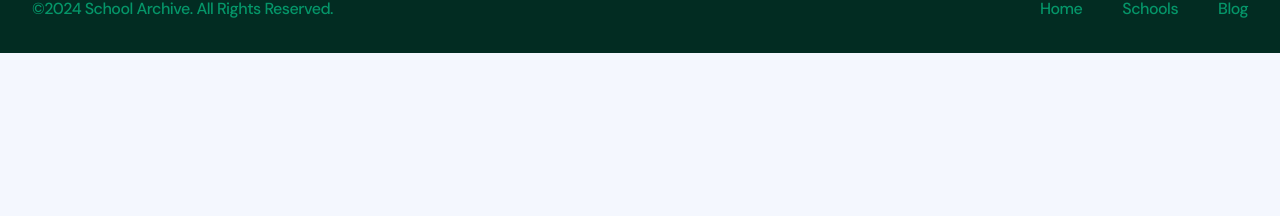
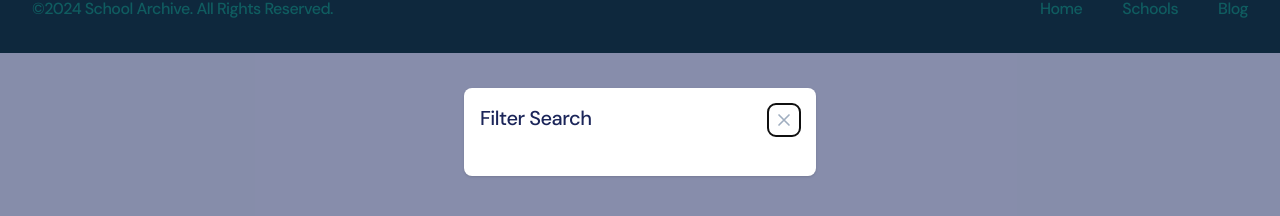
Before and after one commit to Meka-tech/school-archive, a React (Create React App) app: page /schools in a window 1280 px wide. Both pictures are taken after a click on the element "Filter". Shown: the part 268-484 px from the top of the page. Built offline with nearby package versions, Linux system fonts and the light colour scheme; no server answers; what tailwindcss-rtl would draw is missing.

Commit message:
landing page school bug fix

```diff
--- /dev/null
+++ b/src/components/modals/filterModal/index.jsx
@@ -0,0 +1,19 @@
+import { Modal } from "flowbite-react";
+import React from "react";
+
+const FilterModal = ({ headerText, action, bodyText }) => {
+  return (
+    <div className="w-full p-2 ">
+      <Modal.Header>Filter Search</Modal.Header>
+      <Modal.Body>
+        <div className="space-y-6">
+          <p className="text-lg font-medium leading-relaxed text-navy-900 dark:text-gray-400">
+            {bodyText}
+          </p>
+        </div>
+      </Modal.Body>
+    </div>
+  );
+};
+
+export default FilterModal;
--- a/src/components/school/term-view/classdata/index.jsx
+++ b/src/components/school/term-view/classdata/index.jsx
@@ -243,7 +243,7 @@ const ClassData = ({ data }) => {
           </thead>
           {classData.map((classDatum, index) => {
             return (
-              <tbody>
+              <tbody key={index}>
                 <tr className="border-b bg-white dark:border-[#047857] dark:bg-[#065f46]">
                   <th
                     scope="row"
@@ -303,7 +303,7 @@ const ClassData = ({ data }) => {
           </thead>
           {classData.map((classDatum, index) => {
             return (
-              <tbody>
+              <tbody key={index}>
                 <tr className="border-b bg-white dark:border-[#047857] dark:bg-[#065f46]">
                   <th
                     scope="row"
@@ -356,7 +356,7 @@ const ClassData = ({ data }) => {
           </thead>
           {classData.map((classDatum, index) => {
             return (
-              <tbody>
+              <tbody key={index}>
                 <tr className="border-b bg-white dark:border-[#047857] dark:bg-[#065f46]">
                   <th
                     scope="row"
--- a/src/components/school/term-view/stafflist/index.jsx
+++ b/src/components/school/term-view/stafflist/index.jsx
@@ -116,7 +116,7 @@ const StaffList = ({ data }) => {
             </thead>
             {staffListData.map((staff, index) => {
               return (
-                <tbody>
+                <tbody key={index}>
                   <tr
                     className=" relative  bg-white dark:border-[#047857] dark:bg-[#065f46]"
                     onMouseOver={() => {
--- a/src/components/school/term/stafflist/index.jsx
+++ b/src/components/school/term/stafflist/index.jsx
@@ -136,7 +136,7 @@ const StaffList = ({ data, update }) => {
             </thead>
             {staffListData.map((staff, index) => {
               return (
-                <tbody>
+                <tbody key={index}>
                   <tr
                     className=" relative border-b bg-white dark:border-gray-700 dark:bg-gray-800"
                     onMouseOver={() => {
--- a/src/views/landing-page/school.jsx
+++ b/src/views/landing-page/school.jsx
@@ -27,7 +27,7 @@ const School = () => {
   const id = state?.id;
   const BaseUrl = process.env.REACT_APP_BASE_URL;
   const [OGData, setOGData] = useState({});
-  const [schoolData, setSchoolData] = useState({});
+  const [schoolData, setSchoolData] = useState({ educationLevels: [] });
   const [sessionData, setSessionData] = useState([]);
   const [loading, setLoading] = useState(false);
 
--- a/src/views/landing-page/schools.jsx
+++ b/src/views/landing-page/schools.jsx
@@ -13,8 +13,9 @@ import {
 import { useLocation } from "react-router-dom";
 import ResponsivePagination from "react-responsive-pagination";
 import "react-responsive-pagination/themes/classic.css";
-import { Dropdown, Spinner } from "flowbite-react";
+import { Dropdown, Modal, Spinner } from "flowbite-react";
 import Footer from "components/footer/Footer";
+import FilterModal from "components/modals/filterModal";
 
 const Schools = () => {
   const state = useLocation().state;
@@ -28,6 +29,7 @@ const Schools = () => {
   const [searching, setSearching] = useState(false);
   const [searched, setSearched] = useState(false);
   const [sortText, setSortText] = useState("");
+  const [isModalOpen, setIsModalOpen] = useState(false);
 
   const [noResults, setNoResults] = useState(false);
 
@@ -130,6 +132,15 @@ const Schools = () => {
   return (
     <main className="bg-white">
       <LandingPageNav />
+      <Modal
+        show={isModalOpen}
+        size={"sm"}
+        onClose={() => setIsModalOpen(false)}
+        popup
+        dismissible
+      >
+        <FilterModal />
+      </Modal>
       <div className="py-2.5 px-2 shadow-sm xl:py-5 xl:px-4">
         <form className="flex w-full flex-col items-center px-2 py-1 xl:flex-row xl:px-4 xl:py-2">
           <div className="flex w-full items-center rounded-lg bg-gray-50 px-3 py-2 xl:w-2/5">
@@ -145,7 +156,9 @@ const Schools = () => {
           <div className="mt-2 flex w-full items-center justify-between xl:ml-auto xl:mt-0 xl:w-2/5  xl:justify-end">
             <div
               className="flex cursor-pointer items-center rounded-lg border-2 border-gray-200 px-3 py-1.5 text-[#71717a] xl:mr-3"
-              onClick={() => {}}
+              onClick={() => {
+                setIsModalOpen(true);
+              }}
             >
               <p className="mr-1">Filter</p>
               <MdFilterList />
```
